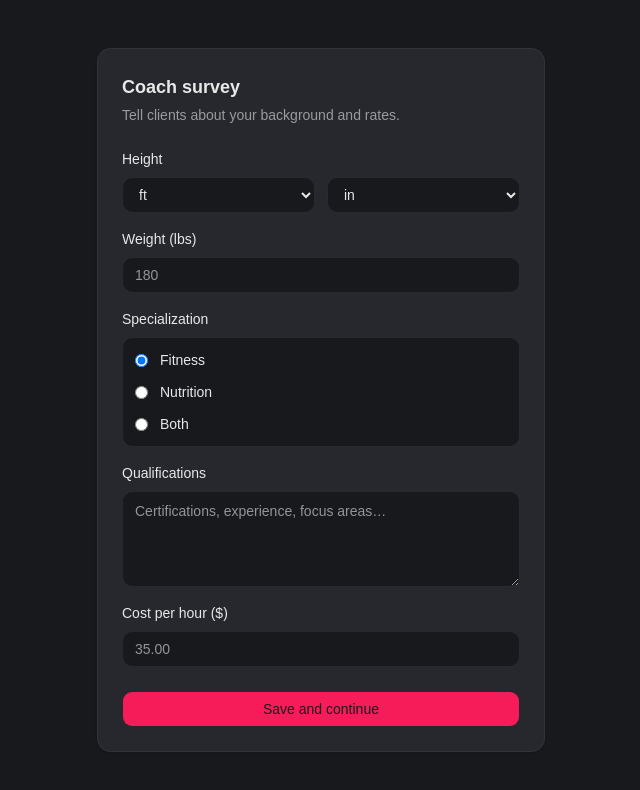
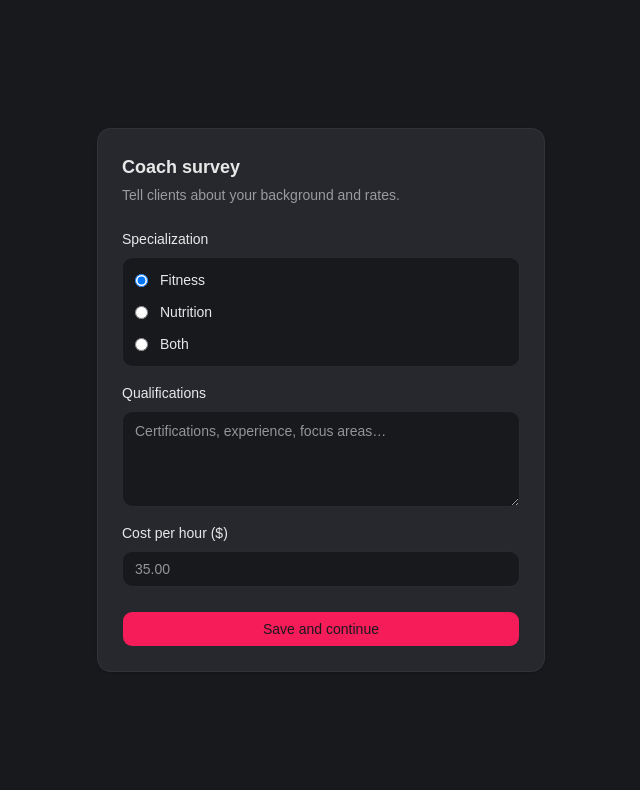
Before and after one commit to cs490-groupproj/frontend, a React (Vite) app: page /coachSurvey in a window 1280 px wide. Shown: the top 790 px of the page, without its empty margins (319-959 px from the left). Built offline with nearby package versions, Linux system fonts and the light colour scheme.

Commit message:
added coach and client surveys

```diff
--- a/src/pages/SignUp_Login/ClientSurvey.jsx
+++ b/src/pages/SignUp_Login/ClientSurvey.jsx
@@ -1,6 +1,7 @@
 import React, { useEffect, useState } from "react";
 import { Button } from "@/components/ui/button";
-import { useLocation } from "react-router-dom";
+import usePostToAPI from "@/hooks/usePostToAPI";
+   import { useNavigate } from "react-router-dom";
 
 const GOALS = [
   { id: 0, label: "Lose weight" },
@@ -11,9 +12,10 @@ const GOALS = [
   { id: 5, label: "Sports performance" },
 ];
 
-const ClientSurvey = ({ onClose, onSubmitted }) => {
-  const location = useLocation();
-  const navState = location.state || {};
+
+const ClientSurvey = ({ onSubmitted }) => {
+    const navigate = useNavigate();
+
 
   const feetOptions = [3, 4, 5, 6, 7, 8, 9];
   const inchOptions = [0, 1, 2, 3, 4, 5, 6, 7, 8, 9, 10, 11];
@@ -35,7 +37,7 @@ const ClientSurvey = ({ onClose, onSubmitted }) => {
       prev.includes(id) ? prev.filter((x) => x !== id) : [...prev, id]
     );
   };
-
+  const { postFunction } = usePostToAPI();
   const handleSubmit = async (e) => {
     e.preventDefault();
 
@@ -44,36 +46,33 @@ const ClientSurvey = ({ onClose, onSubmitted }) => {
         ? null
         : Number(heightFeet) * 12 + Number(heightInches);
 
+    const primaryGoalsBinary = Array.from({ length: GOALS.length }, (_, idx) =>
+      selectedGoalIds.includes(idx) ? "1" : "0"
+    ).join("");
+    const totalExerciseMinutes =
+      (dailyExerciseHours === "" ? 0 : Number(dailyExerciseHours) * 60) +
+      (dailyExerciseMinutes === "" ? 0 : Number(dailyExerciseMinutes));
+
     const payload = {
-      heightFeet: heightFeet === "" ? null : Number(heightFeet),
-      heightInches: heightInches === "" ? null : Number(heightInches),
-      weightLbs: weightLbs === "" ? null : Number(weightLbs),
-      goalIds: selectedGoalIds,
-      otherGoalText: otherEnabled && otherText.trim() ? otherText.trim() : null,
-      weightGoalLbs: weightGoalLbs === "" ? null : Number(weightGoalLbs),
-      dailyExerciseMinutes:
-        dailyExerciseMinutes === "" ? null : Number(dailyExerciseMinutes),
+      primary_goals_binary: primaryGoalsBinary,
+      weight: weightLbs === "" ? null : Number(weightLbs),
+      weight_goal: weightGoalLbs === "" ? null : Number(weightGoalLbs),
+      exercise_minutes_goal: totalExerciseMinutes > 0 ? totalExerciseMinutes : null,
+      personal_goals: otherEnabled && otherText.trim() ? otherText.trim() : null,
+      heightInInches: heightInInches,
     };
 
     console.log("client survey payload", payload);
 
-    // TODO: replace with  backend endpoint.
-    const endpoint = "/api/client/survey";
+    const endpoint = "/users/onboarding/submit_client_survey";
     try {
-      const res = await fetch(endpoint, {
-        method: "POST",
-        headers: { "Content-Type": "application/json" },
-        body: JSON.stringify(payload),
-      });
-      if (!res.ok) {
-        const text = await res.text();
-        console.error("survey failed:", res.status, text);
-      }
+      await postFunction(endpoint, payload);
+      onSubmitted?.();
+
     } catch (err) {
       console.error("survey request error:", err);
     }
-
-    onSubmitted?.();
+    navigate("/ClientDashboard", { replace: true });
   };
 
   return (
--- a/src/pages/SignUp_Login/CoachSurvey.jsx
+++ b/src/pages/SignUp_Login/CoachSurvey.jsx
@@ -1,6 +1,7 @@
 import React, { useState } from "react";
 import { useNavigate } from "react-router-dom";
 import { Button } from "@/components/ui/button";
+import usePostToAPI from "@/hooks/usePostToAPI";
 
 const SPECIALIZATIONS = [
   { value: "fitness", label: "Fitness" },
@@ -8,15 +9,9 @@ const SPECIALIZATIONS = [
   { value: "both", label: "Both" },
 ];
 
-const CoachSurvey = () => {
+const CoachSurvey = ( { onSubmitted }) => {
   const navigate = useNavigate();
 
-  const feetOptions = [3, 4, 5, 6, 7, 8, 9];
-  const inchOptions = [0, 1, 2, 3, 4, 5, 6, 7, 8, 9, 10, 11];
-
-  const [heightFeet, setHeightFeet] = useState("");
-  const [heightInches, setHeightInches] = useState("");
-  const [weightLbs, setWeightLbs] = useState("");
   const [specialization, setSpecialization] = useState("fitness");
   const [qualifications, setQualifications] = useState("");
   const [costPerHour, setCostPerHour] = useState("");
@@ -25,47 +20,29 @@ const CoachSurvey = () => {
     "border-input bg-background text-foreground ring-ring/50 " +
     "placeholder:text-muted-foreground focus-visible:border-ring h-9 " +
     "w-full rounded-lg border px-3 text-sm outline-none focus-visible:ring-3";
-
-  const selectClass =
-    "border-input bg-background placeholder:text-muted-foreground " +
-    "text-foreground ring-ring/50 focus-visible:border-ring h-9 w-full " +
-    "rounded-lg border px-3 text-sm outline-none focus-visible:ring-3";
+  const { postFunction } = usePostToAPI();
 
   const handleSubmit = async (e) => {
     e.preventDefault();
 
     const payload = {
-      heightFeet: heightFeet === "" ? null : Number(heightFeet),
-      heightInches: heightInches === "" ? null : Number(heightInches),
-      heightInInches:
-        heightFeet === "" || heightInches === ""
-          ? null
-          : Number(heightFeet) * 12 + Number(heightInches),
-      weightLbs: weightLbs === "" ? null : Number(weightLbs),
       specialization,
-      qualifications: qualifications.trim() || null,
-      costPerHour: costPerHour === "" ? null : Number(costPerHour),
+      qualifications: qualifications.trim(),
+      coach_cost: costPerHour === "" ? null : Number(costPerHour),
     };
 
     console.log("coach survey payload", payload);
 
     // TODO: replace with backend endpoint + Authorization header
-    const endpoint = "/api/coach/survey";
+    const endpoint = "/users/onboarding/submit_coach_survey";
     try {
-      const res = await fetch(endpoint, {
-        method: "POST",
-        headers: { "Content-Type": "application/json" },
-        body: JSON.stringify(payload),
-      });
-      if (!res.ok) {
-        const text = await res.text();
-        console.error("coach survey failed:", res.status, text);
-      }
+      await postFunction(endpoint, payload);
+      onSubmitted?.();
     } catch (err) {
       console.error("coach survey request error:", err);
     }
 
-    navigate("/", { replace: true });
+    navigate("/ClientDashboard", { replace: true });
   };
 
   return (
@@ -87,73 +64,6 @@ const CoachSurvey = () => {
         </div>
 
         <form onSubmit={handleSubmit} className="mt-6 flex flex-col gap-4">
-          <div className="flex flex-col gap-2">
-            <label className="text-foreground text-sm font-medium">
-              Height
-            </label>
-            <div className="flex gap-3">
-              <div className="flex-1">
-                <select
-                  id="coach-survey-height-feet"
-                  name="heightFeet"
-                  value={heightFeet}
-                  onChange={(e) => setHeightFeet(e.target.value)}
-                  className={selectClass}
-                  required
-                >
-                  <option value="" disabled>
-                    ft
-                  </option>
-                  {feetOptions.map((ft) => (
-                    <option key={ft} value={ft}>
-                      {ft} ft
-                    </option>
-                  ))}
-                </select>
-              </div>
-              <div className="flex-1">
-                <select
-                  id="coach-survey-height-inches"
-                  name="heightInches"
-                  value={heightInches}
-                  onChange={(e) => setHeightInches(e.target.value)}
-                  className={selectClass}
-                  required
-                >
-                  <option value="" disabled>
-                    in
-                  </option>
-                  {inchOptions.map((inch) => (
-                    <option key={inch} value={inch}>
-                      {inch} in
-                    </option>
-                  ))}
-                </select>
-              </div>
-            </div>
-          </div>
-
-          <div className="flex flex-col gap-2">
-            <label
-              htmlFor="coach-survey-weight"
-              className="text-foreground text-sm font-medium"
-            >
-              Weight (lbs)
-            </label>
-            <input
-              id="coach-survey-weight"
-              name="weightLbs"
-              type="number"
-              inputMode="numeric"
-              min={1}
-              step={1}
-              value={weightLbs}
-              onChange={(e) => setWeightLbs(e.target.value)}
-              placeholder="180"
-              className={inputClass}
-              required
-            />
-          </div>
 
           <div className="flex flex-col gap-2">
             <span className="text-foreground text-sm font-medium">
--- a/src/pages/SignUp_Login/SignUp.jsx
+++ b/src/pages/SignUp_Login/SignUp.jsx
@@ -75,12 +75,20 @@ const SignUp = () => {
       const idToken = await userCredential.user.getIdToken();
 
       // 2. Register user in your SQL Database
-      const payload = { accountType, fname, lname, email, password };
-      const signupEndpoint = "https://optimal-api.lambusta.me/api/signup";
+      const payload = {
+        first_name: fname,
+        last_name: lname,
+        email,
+        is_coach: accountType === "coach",
+      };
+      const signupEndpoint = "https://optimal-api.lambusta.me/users/register";
 
       const res = await fetch(signupEndpoint, {
         method: "POST",
-        headers: { "Content-Type": "application/json" },
+        headers: {
+          "Content-Type": "application/json",
+          Authorization: `Bearer ${idToken}`,
+        },
         body: JSON.stringify(payload),
       });
 
```
